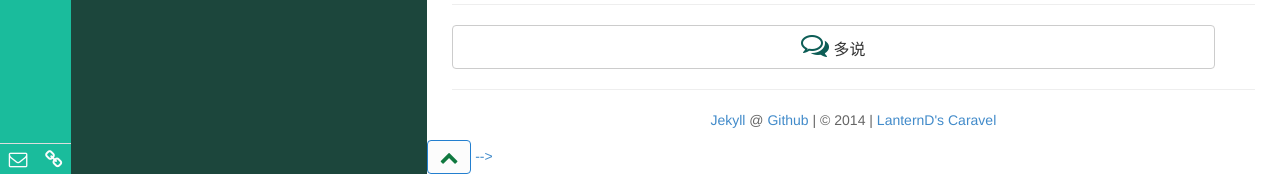
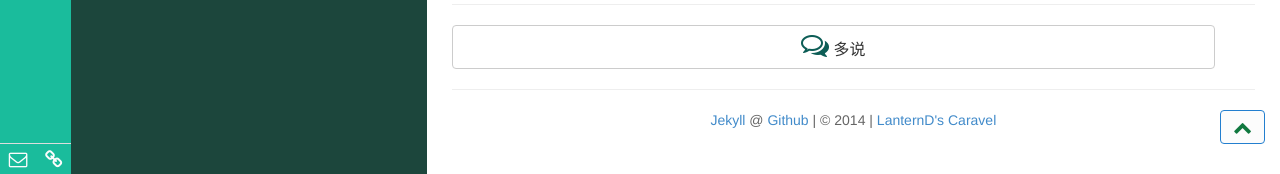
Before and after one commit to LanternD/lanternd.github.io, a Jekyll site: the page built from _posts/Viewfinder/2014-09-02-2014-saugatuck.md, in a window 1280 px wide. Shown: the part 1162-1336 px from the top of the page. Built offline with Jekyll 4.4.1, drawn with Linux system fonts in a browser that asks for light colours; nearby versions of some CDN libraries; library files that are not in the unit come from our copies; comment, search, counter and statistics services are not loaded.

Commit message:
back-to-top test: position absolute

```diff
--- a/_layouts/post.html
+++ b/_layouts/post.html
@@ -25,9 +25,9 @@ layout: base
 </div>
 
 <a href="#0" class="cd-top">
-    <button class="btn btn-primary" style="right:15px;bottom:30px;">
+    <button class="btn btn-primary" style="position:absolute;right:15px;bottom:30px;">
       <i class="fa fa-lg fa-chevron-up"></i>
-    </button> -->
+    </button>
 </a>
 <!-- <button class="btn btn-primary" style="position:fixed;right:15px;bottom:20px;">
       <i class="fa fa-lg fa-chevron-up"></i>
```
